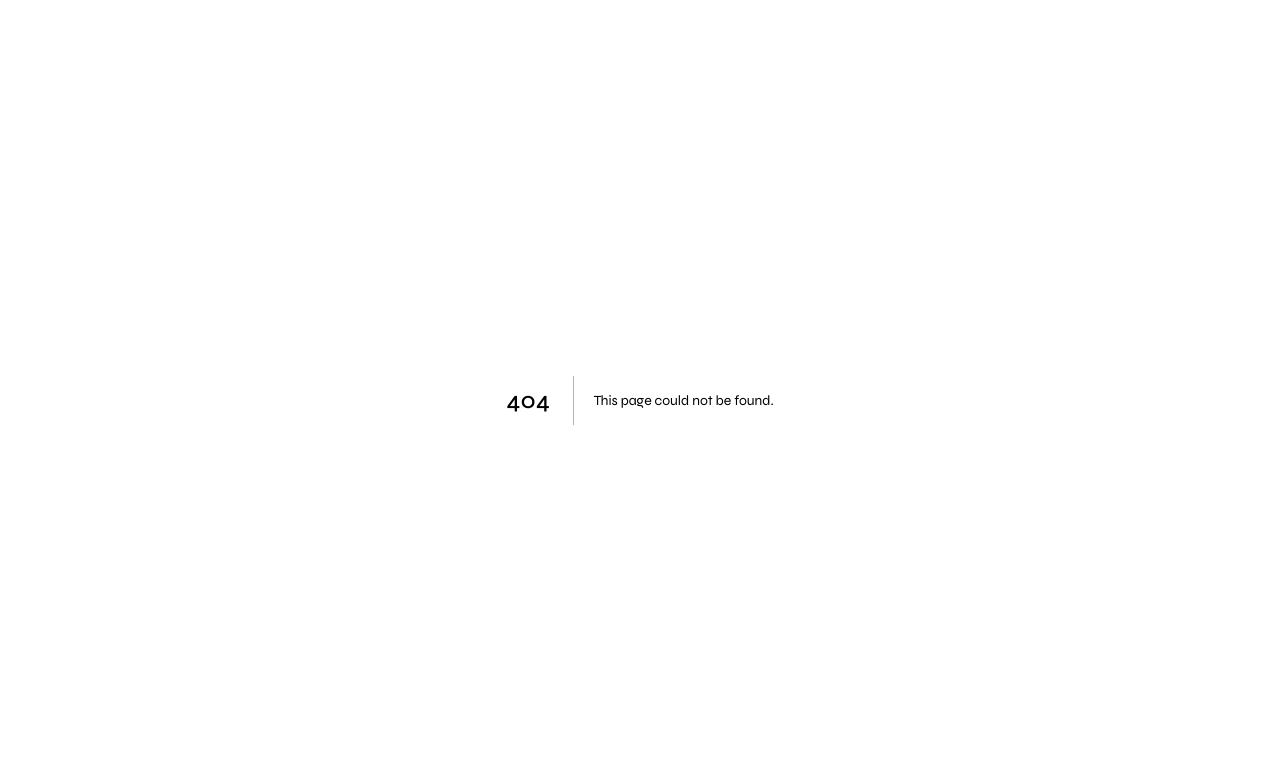
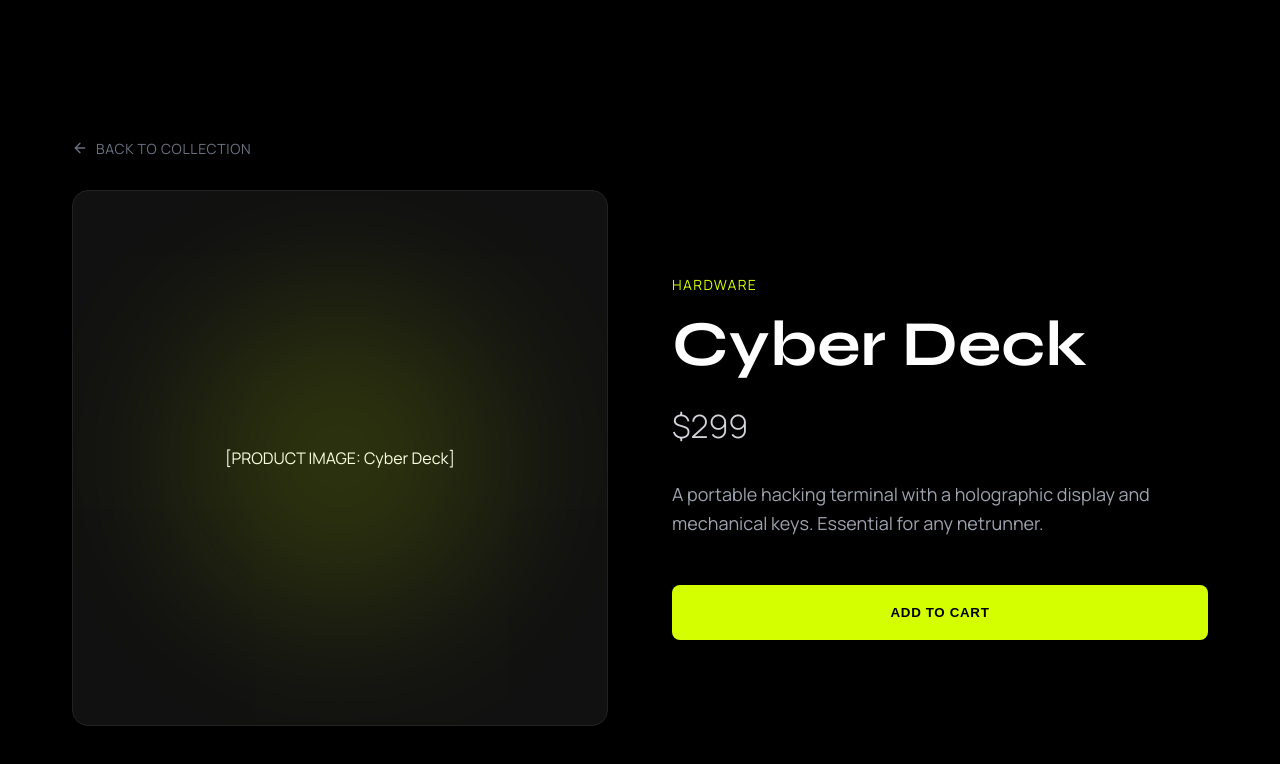
Before and after one commit to Skorpios604/E-commerce, a Next.js app: page /products/1 in a window 1280 px wide. Before the commit this address had no page. Shown: the top 764 px of the page. Built offline with nearby package versions, Linux system fonts and the light colour scheme.

Commit message:
Update products page.

```diff
--- a/next.config.ts
+++ b/next.config.ts
@@ -5,7 +5,7 @@ const nextConfig: NextConfig = {
   images: {
     unoptimized: true,
   },
-  basePath: '/E-commerce', // Repository name
+  basePath: process.env.GITHUB_ACTIONS ? '/E-commerce' : '',
 };
 
 export default nextConfig;
--- /dev/null
+++ b/src/app/products/[id]/page.module.css
@@ -0,0 +1,134 @@
+.main {
+    min-height: 100vh;
+    background-color: black;
+    color: white;
+    display: flex;
+    flex-direction: column;
+    padding-top: 4rem;
+}
+
+.container {
+    max-width: 1200px;
+    margin: 0 auto;
+    padding: 0 2rem;
+    flex: 1;
+    display: flex;
+    flex-direction: column;
+    justify-content: center;
+}
+
+.backLink {
+    display: inline-flex;
+    align-items: center;
+    gap: 0.5rem;
+    color: #6b7280;
+    margin-bottom: 2rem;
+    transition: color 0.3s;
+    font-size: 0.875rem;
+    text-transform: uppercase;
+    letter-spacing: 0.05em;
+}
+
+.backLink:hover {
+    color: var(--accent);
+}
+
+.content {
+    display: grid;
+    grid-template-columns: 1fr;
+    gap: 4rem;
+    align-items: center;
+}
+
+@media (min-width: 768px) {
+    .content {
+        grid-template-columns: 1fr 1fr;
+    }
+}
+
+.imageContainer {
+    position: relative;
+    aspect-ratio: 1;
+    background-color: #111;
+    border: 1px solid #222;
+    border-radius: 1rem;
+    overflow: hidden;
+    display: flex;
+    align-items: center;
+    justify-content: center;
+}
+
+.imageGlow {
+    position: absolute;
+    width: 60%;
+    height: 60%;
+    background-color: var(--accent);
+    filter: blur(80px);
+    opacity: 0.15;
+    border-radius: 50%;
+}
+
+.details {
+    display: flex;
+    flex-direction: column;
+    justify-content: center;
+}
+
+.category {
+    color: var(--accent);
+    text-transform: uppercase;
+    letter-spacing: 0.1em;
+    font-size: 0.875rem;
+    margin-bottom: 1rem;
+}
+
+.title {
+    font-size: 3rem;
+    font-weight: 700;
+    line-height: 1.1;
+    margin-bottom: 1.5rem;
+}
+
+@media (min-width: 768px) {
+    .title {
+        font-size: 4rem;
+    }
+}
+
+.price {
+    font-size: 2rem;
+    color: #d1d5db;
+    margin-bottom: 2rem;
+    font-weight: 300;
+}
+
+.description {
+    color: #9ca3af;
+    line-height: 1.6;
+    margin-bottom: 3rem;
+    font-size: 1.125rem;
+}
+
+.actions {
+    display: flex;
+    gap: 1rem;
+}
+
+.addToCart {
+    flex: 1;
+    padding: 1.25rem;
+    background-color: var(--accent);
+    color: black;
+    font-weight: 700;
+    border: none;
+    border-radius: 0.5rem;
+    cursor: pointer;
+    transition: transform 0.2s, box-shadow 0.2s;
+    text-transform: uppercase;
+    letter-spacing: 0.05em;
+}
+
+.addToCart:hover {
+    transform: translateY(-2px);
+    box-shadow: 0 4px 20px var(--accent-glow);
+}
--- /dev/null
+++ b/src/app/products/[id]/page.tsx
@@ -0,0 +1,54 @@
+import { products } from "@/data/products";
+import Link from "next/link";
+import { notFound } from "next/navigation";
+import { ArrowLeft } from "lucide-react";
+import styles from "./page.module.css";
+
+// Generate static params for export
+export async function generateStaticParams() {
+    return products.map((product) => ({
+        id: product.id.toString(),
+    }));
+}
+
+export default function ProductPage({ params }: { params: { id: string } }) {
+    const product = products.find((p) => p.id.toString() === params.id);
+
+    if (!product) {
+        notFound();
+    }
+
+    return (
+        <main className={styles.main}>
+            <div className={styles.container}>
+                <Link href="/" className={styles.backLink}>
+                    <ArrowLeft size={16} />
+                    Back to Collection
+                </Link>
+
+                <div className={styles.content}>
+                    <div className={styles.imageContainer}>
+                        <div className={styles.imageGlow} />
+                        {/* Placeholder for actual image */}
+                        <div className="text-gray-600 font-mono text-sm">
+                            [PRODUCT IMAGE: {product.name}]
+                        </div>
+                    </div>
+
+                    <div className={styles.details}>
+                        <span className={styles.category}>{product.category}</span>
+                        <h1 className={styles.title}>{product.name}</h1>
+                        <p className={styles.price}>{product.price}</p>
+                        <p className={styles.description}>{product.description}</p>
+
+                        <div className={styles.actions}>
+                            <button className={styles.addToCart}>
+                                Add to Cart
+                            </button>
+                        </div>
+                    </div>
+                </div>
+            </div>
+        </main>
+    );
+}
--- /dev/null
+++ b/src/data/products.ts
@@ -0,0 +1,38 @@
+export interface Product {
+    id: number;
+    name: string;
+    price: string;
+    category: string;
+    description: string;
+}
+
+export const products: Product[] = [
+    {
+        id: 1,
+        name: "Cyber Deck",
+        price: "$299",
+        category: "Hardware",
+        description: "A portable hacking terminal with a holographic display and mechanical keys. Essential for any netrunner."
+    },
+    {
+        id: 2,
+        name: "Neon Visor",
+        price: "$149",
+        category: "Wearable",
+        description: "Augmented reality visor with night vision and thermal overlay. Style meets tactical advantage."
+    },
+    {
+        id: 3,
+        name: "Neural Link",
+        price: "$999",
+        category: "Implant",
+        description: "Direct brain-computer interface. Experience the net at the speed of thought. Installation required."
+    },
+    {
+        id: 4,
+        name: "Holo Projector",
+        price: "$499",
+        category: "Gadget",
+        description: "Pocket-sized 3D hologram projector. Perfect for presentations or distractions."
+    },
+];
```
Also changed, not shown: src/components/ProductGrid.tsx (+4 -8 lines).
